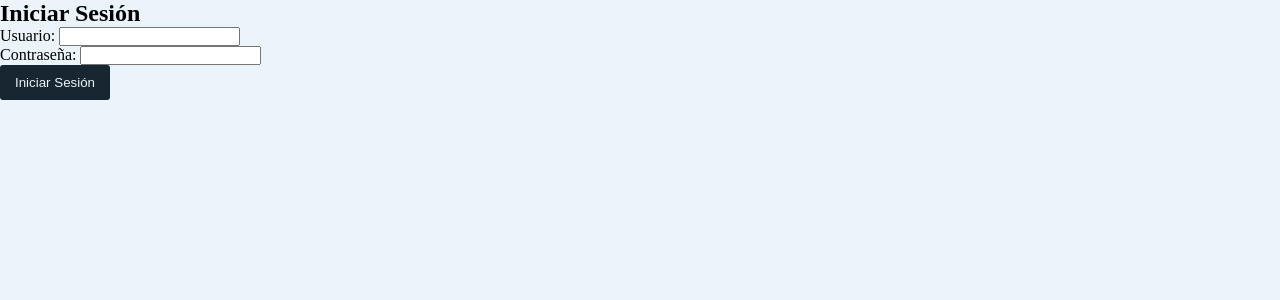
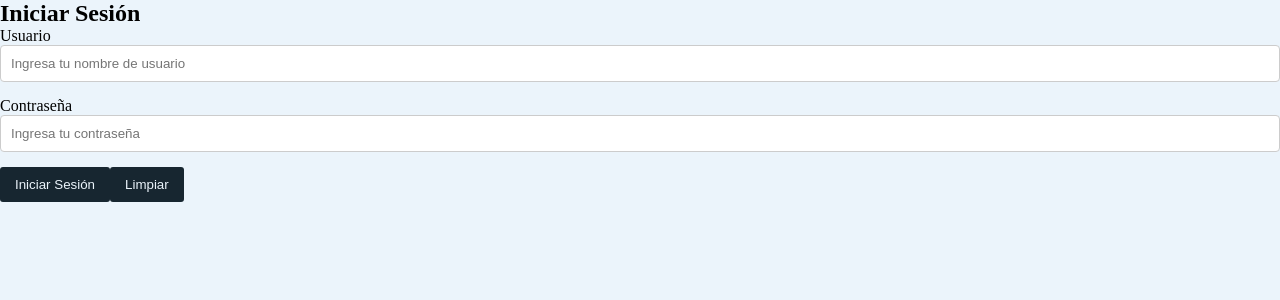
Before and after one commit to Vanpa99/Sprint2ITBA, a React (Vite) app in the folder Sprint2/: page /cuentas in a window 1280 px wide. Shown: the top 300 px of the page. Built offline with nearby package versions, Linux system fonts and the light colour scheme.

Commit message:
inputs reutilizables

```diff
--- a/Sprint2/src/App.css
+++ b/Sprint2/src/App.css
@@ -23,7 +23,6 @@ body {
   padding: 10px 20px;
   color: var(--oscuro);
   border-bottom: 3px solid var(--difuminado);
-
 }
 
 .logo img {
@@ -59,7 +58,7 @@ body {
 .cont-nav {
   width: 200px;
   padding: 15px;
-  border-right: 3px solid var(--difuminado)
+  border-right: 3px solid var(--difuminado);
 }
 
 .cont-nav ul {
@@ -164,7 +163,6 @@ margin-top: 3rem;
   cursor: pointer;
 }
 
-
 /* Estilos para el resumen de cuentas */
 .account-summary {
   margin-top: 20px;
@@ -192,7 +190,7 @@ margin-top: 3rem;
   display: none;
 }
 
-.select-op{
+.select-op {
   margin-bottom: 10px;
 }
 
@@ -226,7 +224,7 @@ form input[type="reset"] {
   margin: 10px 0 0 15px;
 }
 
-input[type="number"] {
+.input-field {
   width: calc(100% - 22px);
   padding: 10px;
   border: 1px solid #ccc;
@@ -317,7 +315,7 @@ input[type="number"] {
 @media (max-width: 768px) {
   .encabezado {
     flex-direction: column;
-      align-items:center;
+    align-items: center;
   }
 
   .contenedor {
@@ -349,7 +347,6 @@ input[type="number"] {
 
 /* CELULARES */
 @media (max-width: 523px) {
-
   .login input,
   .login button {
     width: 100%;
--- a/Sprint2/src/App.jsx
+++ b/Sprint2/src/App.jsx
@@ -2,13 +2,13 @@ import { useState } from "react";
 import { BrowserRouter, Routes, Route } from "react-router-dom";
 import Header from "./components/Header";
 import Sidebar from "./components/Sidebar";
-import Boton from "./components/Boton";
+import Boton from "./components/Reutilizables/Boton";
 import Footer from "./components/Footer";
 import Inicio from "./components/Inicio";
 import Cuentas from "./components/Cuentas";
 import Pagar from "./components/Pagar";
 import Prestamos from "./components/Prestamos";
-import Login from "./components/Login"; // Importar el componente Login
+import Login from "./components/Login";
 import "./App.css";
 
 function App() {
--- a/Sprint2/src/components/Login.jsx
+++ b/Sprint2/src/components/Login.jsx
@@ -1,51 +1,45 @@
-import { useState } from "react";
-import Boton from "./Boton";
+import React, { useState, useRef } from "react";
+import Boton from "./Reutilizables/Boton.jsx";
+import InputField from "./Reutilizables/InputField.jsx";
 
 function Login({ onLogin }) {
   const [username, setUsername] = useState("");
   const [password, setPassword] = useState("");
-  const [errorMessage, setErrorMessage] = useState(""); // Estado para el mensaje de error
+  const [errorMessage, setErrorMessage] = useState("");
+  const formRef = useRef(null);
 
   const handleLogin = (e) => {
     e.preventDefault();
-
-    // Llamar a la función de inicio de sesión
     const loginSuccess = onLogin(username, password);
-
-    if (!loginSuccess) {
-      setErrorMessage("Nombre de usuario o contraseña incorrectos"); // Mostrar mensaje de error
-    } else {
-      setErrorMessage(""); // Limpiar el mensaje de error si el inicio de sesión es exitoso
-    }
+    setErrorMessage(
+      loginSuccess ? "" : "Nombre de usuario o contraseña incorrectos"
+    );
   };
 
   return (
     <div>
       <h2>Iniciar Sesión</h2>
-      <form onSubmit={handleLogin}>
-        <div>
-          <label>Usuario: </label>
-          <input
+      <form ref={formRef} onSubmit={handleLogin}>
+        <InputField
+          label="Usuario"
           type="text"
           value={username}
           onChange={(e) => setUsername(e.target.value)}
-            required // Añadir la propiedad required
+          placeholder="Ingresa tu nombre de usuario"
+          required
         />
-        </div>
-        <div>
-          <label>Contraseña: </label>
-          <input
+        <InputField
+          label="Contraseña"
           type="password"
           value={password}
           onChange={(e) => setPassword(e.target.value)}
-            required // Añadir la propiedad required
+          placeholder="Ingresa tu contraseña"
+          required
         />
-        </div>
         <Boton type="submit" text="Iniciar Sesión" />
-        {/* <Boton type="button" text="Limpiar" onClick={handleClear} /> */}
+        <Boton type="button" text="Limpiar" formRef={formRef} />
       </form>
-      {errorMessage && <p style={{ color: "red" }}>{errorMessage}</p>}{" "}
-      {/* Mostrar mensaje de error */}
+      {errorMessage && <p style={{ color: "red" }}>{errorMessage}</p>}
     </div>
   );
 }
--- a/Sprint2/src/components/Moneda.jsx
+++ b/Sprint2/src/components/Moneda.jsx
@@ -1,5 +1,6 @@
 import { useState, useEffect } from "react";
-import Boton from "./Boton";
+import Boton from "./Reutilizables/Boton";
+import InputField from "./Reutilizables/InputField";
 function Moneda() {
   const [amount, setAmount] = useState(1);
   const [fromCurrency, setFromCurrency] = useState("ARS");
@@ -34,7 +35,7 @@ function Moneda() {
       <div className="formcontainer area-principal">
         <h1 className="h1contain">Conversor de moneda</h1>
         <form className="form-conv">
-          <input
+          <InputField
             type="number"
             id="monto"
             value={amount}
@@ -65,9 +66,8 @@ function Moneda() {
             <option value="CLP">CLP</option>
           </select>
 
-          <Boton  type="button"
-            text="Convertir" />{/* DARLE FUNCIONALIDAD */}
-
+          <Boton type="button" text="Convertir" />
+          {/* DARLE FUNCIONALIDAD */}
         </form>
         <h3 id="resultado">{result}</h3>
       </div>
--- a/Sprint2/src/components/Prestamos.jsx
+++ b/Sprint2/src/components/Prestamos.jsx
@@ -1,22 +1,24 @@
-import { useEffect } from 'react';
-import Boton from './Boton';
+import React, { useEffect, useRef } from "react";
+import Boton from "./Reutilizables/Boton";
+import InputField from "./Reutilizables/InputField";
 
 function Prestamos() {
+  const formRef = useRef(null);
 
   useEffect(() => {
-        const form = document.getElementById('form_prest');
-        const resultado_form = document.getElementById('resultado');
-        const acumulado_form = document.getElementById('acumulado');
+    const form = document.getElementById("form_prest");
+    const resultado_form = document.getElementById("resultado");
+    const acumulado_form = document.getElementById("acumulado");
 
     const handleFormSubmit = (e) => {
       e.preventDefault();
 
-            const monto = document.getElementById('monto').value;
-            const periodo = document.getElementById('periodo').value;
+      const monto = document.getElementById("monto").value;
+      const periodo = document.getElementById("periodo").value;
       const tasa = 0.02;
 
       const numerador = tasa * monto;
-            const denominador = 1 - ( (1 + tasa) ** (-periodo) );
+      const denominador = 1 - (1 + tasa) ** -periodo;
 
       const resul = numerador / denominador;
       const resultado = resul.toFixed(2);
@@ -28,38 +30,62 @@ function Prestamos() {
       acumulado_form.value = acumulado;
     };
 
-        form.addEventListener('submit', handleFormSubmit);
+    form.addEventListener("submit", handleFormSubmit);
 
     // Cleanup: Remover el event listener cuando el componente se desmonte
     return () => {
-            form.removeEventListener('submit', handleFormSubmit);
+      form.removeEventListener("submit", handleFormSubmit);
     };
   }, []); // El array vacío asegura que useEffect se ejecute solo una vez, después de que el componente se monte
 
   return (
     <div>
       <h2 className="bienvenida">Calculadora De Préstamos</h2>
+      <h3>
+        Para conocer el valor de los pagos mensuales que debe realizar, ingrese
+        los siguientes datos:
+      </h3>
 
-            <h3>Para conocer el valor de los pagos mensuales que debe realizar, ingrese los siguientes datos:</h3>
       <p>Se considerará una tasa mensual del 2%.</p>
-            <form id="form_prest">
-                <nav>
-                    <label htmlFor="monto">Ingrese el monto en pesos del préstamo que desea realizar:</label>
-                    <input type="number" id="monto" name="monto" placeholder="Monto del préstamo" required />
-                </nav>
-                <nav>
-                    <label htmlFor="periodo">Ingrese el periodo de tiempo en meses en el cual abonará el préstamo:</label>
-                    <input type="number" id="periodo" name="periodo" placeholder="Periodo" required />
-                </nav>
-                <nav>
-                    <Boton type='submit' text='Calcular' />
-                </nav>
-                <nav>
-                    <label htmlFor="resultado">Valor calculado de los pagos mensuales a realizar:</label>
-                    <input type="number" id="resultado" name="resultado" disabled />
-                    <label htmlFor="acumulado">Valor total acumulado en el periodo indicado:</label>
-                    <input type="number" id="acumulado" name="acumulado" disabled />
-                </nav>
+
+      <form id="form_prest" ref={formRef}>
+        <InputField
+          label="Ingrese el monto en pesos del préstamo que desea realizar:"
+          htmlFor="monto"
+          type="number"
+          id="monto"
+          name="monto"
+          placeholder="Monto del préstamo"
+          required
+        />
+        <InputField
+          htmlFor="periodo"
+          label="Ingrese el periodo de tiempo en meses en el cual abonará el
+            préstamo:"
+          type="number"
+          id="periodo"
+          name="periodo"
+          placeholder="Periodo"
+          required
+        />
+        <Boton type="submit" text="Calcular" />
+        <Boton type="button" text="Limpiar" formRef={formRef} />
+        <InputField
+          htmlFor="resultado"
+          label="Valor calculado de los pagos mensuales a realizar:"
+          type="number"
+          id="resultado"
+          name="resultado"
+          disabled
+        />
+        <InputField
+          htmlFor="acumulado"
+          label="Valor total acumulado en el periodo indicado:"
+          type="number"
+          id="acumulado"
+          name="acumulado"
+          disabled
+        />
       </form>
     </div>
   );
--- a/Sprint2/src/components/Boton.jsx
+++ b/Sprint2/src/components/Reutilizables/Boton.jsx
@@ -7,17 +7,24 @@ function Boton({
   type = "button",
   className = "",
   dataAccount,
+  formRef,
 }) {
-  const handleClear = () => {
-    setUsername("");
-    setPassword("");
-    setErrorMessage(""); // Limpiar el mensaje de error
+  const handleClick = (e) => {
+    if (onClick) {
+      onClick(e);
+    }
+    if (type === "button" && text === "Limpiar" && formRef?.current) {
+      const inputs = formRef.current.querySelectorAll("input");
+      inputs.forEach((input) => {
+        input.value = "";
+      });
+    }
   };
 
   return (
     <button
       type={type}
-      onClick={onClick}
+      onClick={handleClick}
       className={className}
       dataAccount={dataAccount}
     >
@@ -31,6 +38,8 @@ Boton.propTypes = {
   onClick: PropTypes.func,
   type: PropTypes.string,
   className: PropTypes.string,
+  dataAccount: PropTypes.string,
+  formRef: PropTypes.object,
 };
 
 export default Boton;
--- /dev/null
+++ b/Sprint2/src/components/Reutilizables/InputField.jsx
@@ -0,0 +1,41 @@
+import React from "react";
+import PropTypes from "prop-types";
+function InputField({
+  label,
+  type,
+  value,
+  onChange,
+  placeholder,
+  disabled,
+  id,
+  required,
+}) {
+  return (
+    <div>
+      <label htmlFor={id}>{label} </label>
+      <input
+        className={"input-field"}
+        type={type}
+        value={value}
+        onChange={onChange}
+        placeholder={placeholder}
+        disabled={disabled}
+        id={id}
+        required={required}
+      />
+    </div>
+  );
+}
+
+InputField.propTypes = {
+  label: PropTypes.string.isRequired,
+  type: PropTypes.string.isRequired,
+  value: PropTypes.string.isRequired,
+  onChange: PropTypes.func.isRequired,
+  placeholder: PropTypes.string,
+  disabled: PropTypes.bool,
+  id: PropTypes.string.isRequired,
+  required: PropTypes.bool,
+};
+
+export default InputField;
```
Also changed, not shown: Sprint2/src/components/Cuentas.jsx (+21 -11 lines), Sprint2/src/components/Pagar.jsx (+45 -30 lines), Sprint2/src/components/COSASQUEHACER.TXT (added). Lines whose indentation alone changed are shown as unchanged.
